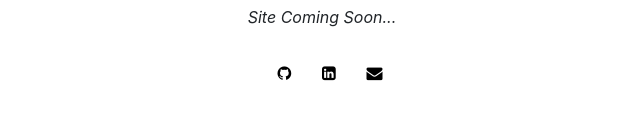
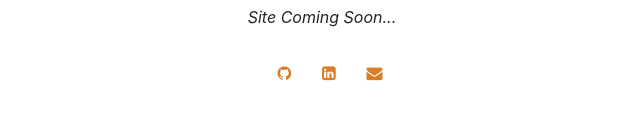
Before and after one commit to jakestevenwood/jakestevenwood.github.io, a plain HTML site: page index.html in a window 1280 px wide. Shown: the part 727-846 px from the top of the page, 318-958 px from the left. Drawn offline with nearby package versions, Linux system fonts and the light colour scheme.

Commit message:
colors / nav

```diff
--- a/index.html
+++ b/index.html
@@ -95,17 +95,17 @@
       <h6 class="lead">Humber College</h6>
       <p><i>Site Coming Soon...</i></p>
       <a href="https://github.com/jakestevenwood">
-        <i class="fa fa-github" id="github-icon" style="color: black"></i
+        <i class="fa fa-github" id="github-icon" style="color: #db7c26"></i
       ></a>
       <a href="https://www.linkedin.com/in/jakob-wood/">
         <i
           class="fa fa-linkedin-square"
           id="linkedin-icon"
-          style="color: black"
+          style="color: #db7c26"
         ></i
       ></a>
       <a href="mailto:jakstevenwood@gmail.com">
-        <i class="fa fa-envelope" id="email-icon" style="color: black"></i
+        <i class="fa fa-envelope" id="email-icon" style="color: #db7c26"></i
       ></a>
     </div>
 
```
Also changed, not shown: imgs/pallette-town.png (added).
